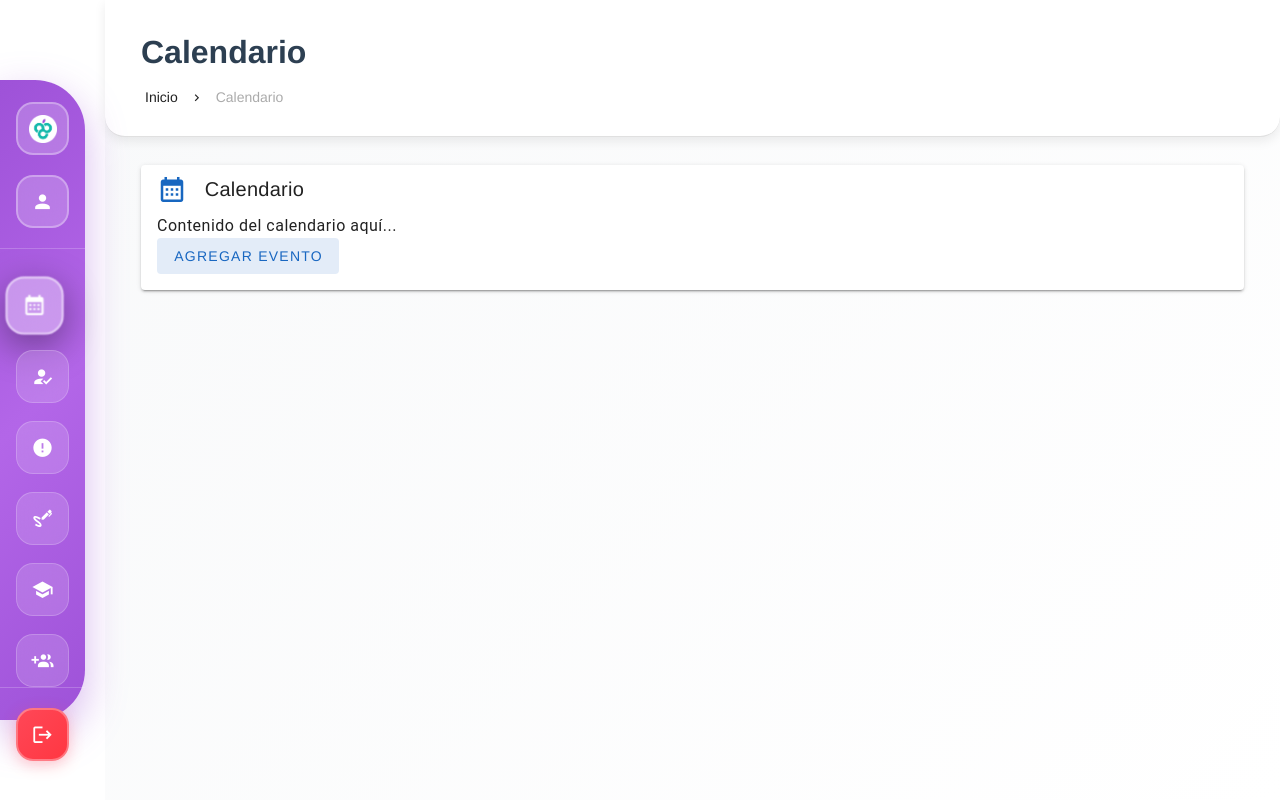
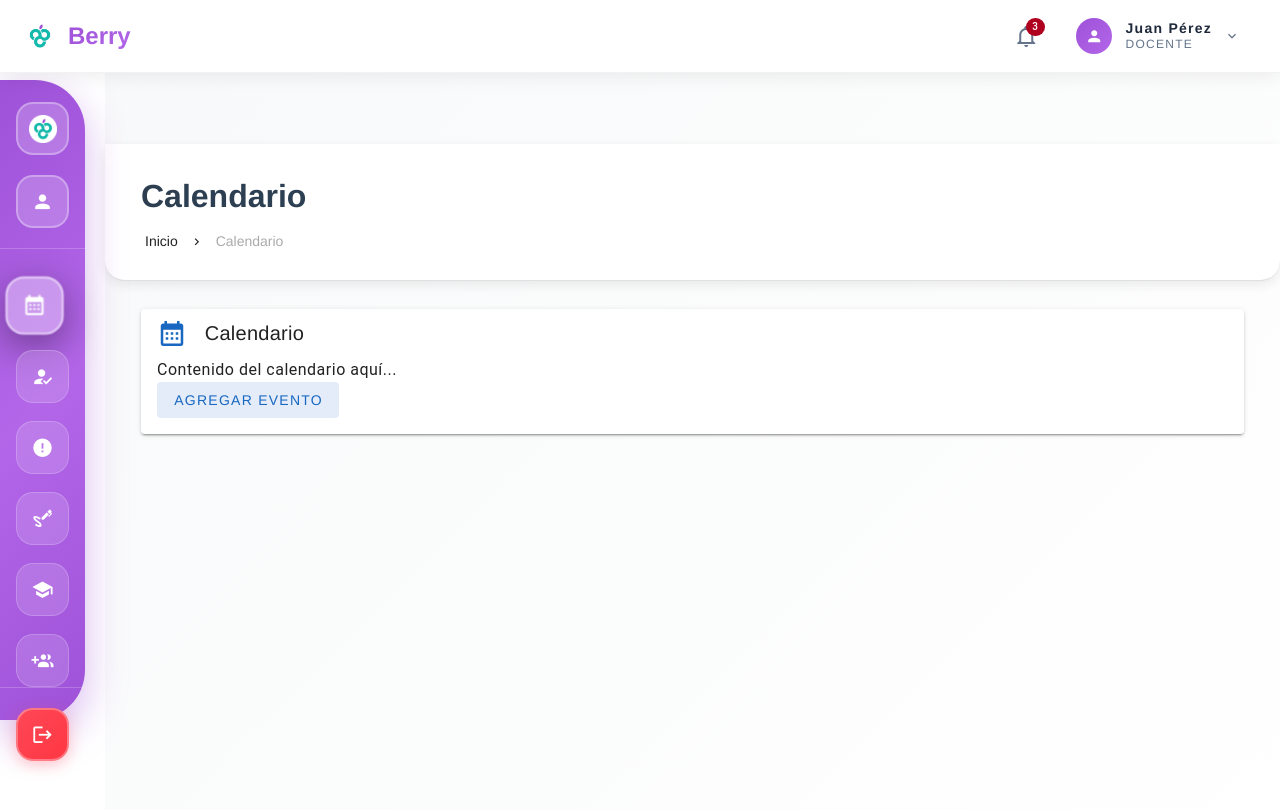
Before and after one commit to CristhoperSR/lms, a Vue app: page /app/calendario in a window 1280 px wide. Shown: the top 810 px of the page. Built offline with nearby package versions, Linux system fonts and the light colour scheme.

Commit message:
[Add] Responsive navbar and menu

```diff
--- a/src/layouts/MainLayout.vue
+++ b/src/layouts/MainLayout.vue
@@ -1,7 +1,10 @@
 <template>
   <v-app>
-    <!-- Curved Side Navigation -->
-    <div v-if="!isMobile" class="sidebar-container">
+    <!-- Modern Navbar - Solo en desktop y tablet -->
+    <ModernNavbar v-if="!isMobile" />
+
+    <!-- Curved Side Navigation - Solo desktop -->
+    <div v-if="isDesktop" class="sidebar-container">
       <div class="sidebar-curved">
         <!-- Logo Section -->
         <div class="logo-section">
@@ -38,7 +41,6 @@
             class="menu-item-wrapper"
           >
             <v-tooltip
-              v-if="!isMobile"
               :model-value="hoveredItem === item"
               location="end"
               :offset="10"
@@ -60,19 +62,6 @@
               </template>
               <span>{{ item.title }}</span>
             </v-tooltip>
-
-            <!-- Fallback button for mobile or when tooltip is not used -->
-            <v-btn
-              v-if="isMobile"
-              :size="buttonSize"
-              variant="flat"
-              class="menu-item"
-              :class="{ 'active': $route.name === item.name }"
-              @click="navigateTo(item.route)"
-              :ripple="false"
-            >
-              <v-icon :size="iconSize">{{ item.icon }}</v-icon>
-            </v-btn>
           </div>
         </div>
 
@@ -123,7 +112,8 @@
             <template v-slot:prepend>
               <v-icon size="24">mdi-account</v-icon>
             </template>
-            <v-list-item-title>Usuario</v-list-item-title>
+            <v-list-item-title>{{ userName }}</v-list-item-title>
+            <v-list-item-subtitle>{{ userRole }}</v-list-item-subtitle>
           </v-list-item>
         </div>
 
@@ -156,7 +146,7 @@
       </div>
     </v-navigation-drawer>
 
-    <!-- Mobile Menu Toggle -->
+    <!-- Mobile App Bar -->
     <v-app-bar
       v-if="isMobile"
       :height="56"
@@ -167,10 +157,87 @@
       <v-toolbar-title class="mobile-title">
         {{ currentPageTitle }}
       </v-toolbar-title>
+
+      <!-- Mobile Actions -->
+      <template v-slot:append>
+        <!-- Notifications -->
+        <v-btn
+          variant="text"
+          icon
+          size="small"
+          class="mobile-action-btn"
+        >
+          <v-badge
+            :content="notificationCount"
+            :model-value="notificationCount > 0"
+            color="error"
+            overlap
+          >
+            <v-icon size="20">mdi-bell-outline</v-icon>
+          </v-badge>
+        </v-btn>
+
+        <!-- User Menu Mobile -->
+        <v-menu offset-y>
+          <template v-slot:activator="{ props }">
+            <v-btn
+              v-bind="props"
+              variant="text"
+              icon
+              size="small"
+              class="mobile-action-btn"
+            >
+              <v-avatar size="28">
+                <v-icon size="16">mdi-account</v-icon>
+              </v-avatar>
+            </v-btn>
+          </template>
+
+          <v-list class="mobile-user-menu" min-width="180">
+            <v-list-item density="compact">
+              <v-list-item-title class="text-caption font-weight-bold">{{ userName }}</v-list-item-title>
+              <v-list-item-subtitle class="text-caption">{{ userRole }}</v-list-item-subtitle>
+            </v-list-item>
+
+            <v-divider />
+
+            <v-list-item @click="viewProfile" density="compact">
+              <template v-slot:prepend>
+                <v-icon size="18">mdi-account-circle</v-icon>
+              </template>
+              <v-list-item-title class="text-sm">Mi Perfil</v-list-item-title>
+            </v-list-item>
+
+            <v-list-item @click="openSettings" density="compact">
+              <template v-slot:prepend>
+                <v-icon size="18">mdi-cog</v-icon>
+              </template>
+              <v-list-item-title class="text-sm">Configuración</v-list-item-title>
+            </v-list-item>
+
+            <v-divider />
+
+            <v-list-item @click="logout" class="logout-item" density="compact">
+              <template v-slot:prepend>
+                <v-icon color="error" size="18">mdi-logout</v-icon>
+              </template>
+              <v-list-item-title class="text-error text-sm">Cerrar Sesión</v-list-item-title>
+            </v-list-item>
+          </v-list>
+        </v-menu>
+      </template>
     </v-app-bar>
 
     <!-- Main Content -->
-    <v-main class="main-content" :class="{ 'main-content-mobile': isMobile }">
+    <v-main
+      class="main-content"
+      :class="{
+        'main-content-mobile': isMobile,
+        'main-content-tablet': isTablet,
+        'main-content-desktop': isDesktop,
+        'main-content-with-navbar': !isMobile
+      }"
+    >
       <!-- Page Header - Hidden on mobile -->
       <div v-if="!isMobile" class="page-header">
         <div class="breadcrumb-section">
@@ -196,20 +263,24 @@
 </template>
 
 <script>
-import { ref, computed, onMounted, onUnmounted } from 'vue'
+import { ref, computed, onMounted } from 'vue'
 import { useRoute, useRouter } from 'vue-router'
 import { useDisplay } from 'vuetify'
+import ModernNavbar from './ModernNavbar.vue'
 
 export default {
   name: 'MainLayout',
+  components: {
+    ModernNavbar
+  },
   setup() {
     const route = useRoute()
     const router = useRouter()
-    const { mobile, smAndDown, mdAndDown } = useDisplay()
+    const { mobile, mdAndDown, lgAndUp } = useDisplay()
 
     const hoveredItem = ref(null)
-    const drawer = ref(true)
-    const windowWidth = ref(window.innerWidth)
+    const drawer = ref(false)
+    const notificationCount = ref(3)
 
     const menuItems = ref([
       {
@@ -253,29 +324,32 @@ export default {
     // Computed properties for responsive design
     const isMobile = computed(() => mobile.value)
     const isTablet = computed(() => mdAndDown.value && !mobile.value)
+    const isDesktop = computed(() => lgAndUp.value)
+
+    const userName = computed(() => 'Juan Pérez')
+    const userRole = computed(() => 'DOCENTE')
 
     const sidebarWidth = computed(() => {
-      if (mobile.value) return 280
-      if (smAndDown.value) return 70
-      if (mdAndDown.value) return 75
+      if (isMobile.value) return 280
+      if (isTablet.value) return 0 // No sidebar en tablet
       return 80
     })
 
     const buttonSize = computed(() => {
-      if (mobile.value) return 'default'
-      if (smAndDown.value) return 'small'
+      if (isMobile.value) return 'default'
+      if (isTablet.value) return 'small'
       return 'default'
     })
 
     const iconSize = computed(() => {
-      if (mobile.value) return 24
-      if (smAndDown.value) return 20
+      if (isMobile.value) return 24
+      if (isTablet.value) return 20
       return 22
     })
 
     const logoSize = computed(() => {
-      if (mobile.value) return 32
-      if (smAndDown.value) return 24
+      if (isMobile.value) return 32
+      if (isTablet.value) return 24
       return 28
     })
 
@@ -298,37 +372,36 @@ export default {
     ])
 
     const setHoveredItem = (item) => {
-      if (!mobile.value) {
+      if (!isMobile.value) {
         hoveredItem.value = item
       }
     }
 
     const navigateTo = (routePath) => {
       router.push(routePath)
-      if (mobile.value) {
+      if (isMobile.value) {
         drawer.value = false
       }
     }
 
     const logout = () => {
       router.push('/login')
-      if (mobile.value) {
+      if (isMobile.value) {
         drawer.value = false
       }
     }
 
-    const handleResize = () => {
-      windowWidth.value = window.innerWidth
+    const viewProfile = () => {
+      router.push('/app/perfil')
+    }
+
+    const openSettings = () => {
+      router.push('/app/configuracion')
     }
 
     onMounted(() => {
-      window.addEventListener('resize', handleResize)
       // Initialize drawer state based on screen size
-      drawer.value = !mobile.value
-    })
-
-    onUnmounted(() => {
-      window.removeEventListener('resize', handleResize)
+      drawer.value = false
     })
 
     return {
@@ -339,26 +412,32 @@ export default {
       breadcrumbs,
       isMobile,
       isTablet,
+      isDesktop,
+      userName,
+      userRole,
+      notificationCount,
       sidebarWidth,
       buttonSize,
       iconSize,
       logoSize,
       setHoveredItem,
       navigateTo,
-      logout
+      logout,
+      viewProfile,
+      openSettings
     }
   }
 }
 </script>
 
 <style scoped>
-/* Sidebar Container - Desktop */
+/* Sidebar Container - Solo Desktop */
 .sidebar-container {
   position: fixed;
   top: 0;
   left: 0;
   height: 100vh;
-  z-index: 1000;
+  z-index: 999;
 }
 
 .sidebar-curved {
@@ -583,15 +662,48 @@ export default {
   background: rgba(255, 71, 87, 0.2) !important;
 }
 
+/* Mobile App Bar */
+.mobile-app-bar {
+  background: linear-gradient(135deg, #9E52D8 0%, #B366E8 50%, #9E52D8 100%) !important;
+  color: white !important;
+}
+
+.mobile-title {
+  color: white !important;
+  font-weight: 600;
+}
+
+.mobile-action-btn {
+  color: white !important;
+  margin-right: 4px;
+}
+
+.mobile-user-menu {
+  border-radius: 12px !important;
+  box-shadow: 0 8px 30px rgba(0, 0, 0, 0.15);
+  border: 1px solid rgba(0, 0, 0, 0.08);
+  overflow: hidden;
+}
+
 /* Main Content */
 .main-content {
   background: linear-gradient(135deg, #f8f9fa 0%, #ffffff 100%);
-  margin-left: 100px;
   transition: margin-left 0.3s ease;
 }
 
 .main-content-mobile {
   margin-left: 0 !important;
+  margin-top: 0 !important;
+}
+
+.main-content-tablet {
+  margin-left: 0 !important;
+  margin-top: 72px; /* Altura del navbar */
+}
+
+.main-content-desktop {
+  margin-left: 100px !important;
+  margin-top: 72px; /* Altura del navbar */
 }
 
 .page-header {
@@ -619,28 +731,12 @@ export default {
 
 .content-wrapper {
   padding: 28px 36px;
-  min-height: calc(100vh - 140px);
-}
-
-/* Mobile App Bar */
-.mobile-app-bar {
-  background: linear-gradient(135deg, #9E52D8 0%, #B366E8 50%, #9E52D8 100%) !important;
-  color: white !important;
-}
-
-.mobile-title {
-  color: white !important;
-  font-weight: 600;
-}
-
-.content-wrapper {
-  padding: 28px 36px;
-  min-height: calc(100vh - 140px);
+  min-height: calc(100vh - 200px);
 }
 
 /* Responsive Design */
 
-/* Mobile */
+/* Mobile (xs) */
 @media (max-width: 599px) {
   .content-wrapper {
     padding: 20px 16px;
@@ -656,51 +752,34 @@ export default {
   }
 }
 
-/* Tablet */
-@media (min-width: 600px) and (max-width: 1024px) {
-  .sidebar-curved {
-    width: 75px;
-    height: 75vh;
-    max-height: 650px;
-    min-height: 500px;
-    border-radius: 0 40px 40px 0;
-    padding: 18px 0;
+/* Small Mobile (xxs) */
+@media (max-width: 375px) {
+  .content-wrapper {
+    padding: 16px 12px;
   }
 
-  .main-content {
-    margin-left: 90px;
-  }
-
-  .logo-circle {
-    width: 47px;
-    height: 47px;
-    border-radius: 15px;
-  }
-
-  .menu-item {
-    width: 47px !important;
-    height: 47px !important;
-    min-width: 47px !important;
-    border-radius: 15px !important;
-  }
-
-  .menu-items {
-    gap: 14px;
+  .mobile-app-bar {
+    padding: 0 8px;
   }
 }
 
-/* Small Desktop */
-@media (min-width: 1025px) and (max-width: 1199px) {
-  .sidebar-curved {
-    width: 80px;
+/* Tablet (sm-md) */
+@media (min-width: 600px) and (max-width: 1023px) {
+  .content-wrapper {
+    padding: 24px 24px;
+    min-height: calc(100vh - 180px);
   }
 
-  .main-content {
-    margin-left: 100px;
+  .page-header {
+    padding: 24px 24px;
+  }
+
+  .page-title {
+    font-size: 28px;
   }
 }
 
-/* Large Desktop */
+/* Large Desktop (xl+) */
 @media (min-width: 1200px) {
   .sidebar-curved {
     width: 85px;
@@ -711,8 +790,8 @@ export default {
     padding: 22px 0;
   }
 
-  .main-content {
-    margin-left: 105px;
+  .main-content-desktop {
+    margin-left: 105px !important;
   }
 
   .logo-circle {
--- /dev/null
+++ b/src/layouts/ModernNavbar.vue
@@ -0,0 +1,339 @@
+<template>
+  <v-app-bar
+    :height="navbarHeight"
+    flat
+    class="modern-navbar"
+    :class="{ 'navbar-scrolled': isScrolled }"
+  >
+    <v-container fluid class="navbar-container">
+      <!-- Logo Section -->
+      <div class="navbar-brand">
+        <div class="logo-container">
+          <v-img
+            src="/img/berry.png"
+            alt="Berry Logo"
+            :width="32"
+            :height="32"
+            class="brand-logo"
+          />
+          <span class="brand-text">Berry</span>
+        </div>
+      </div>
+
+      <!-- Spacer to push actions to the right -->
+      <v-spacer />
+
+      <!-- Right Section -->
+      <div class="navbar-actions">
+        <!-- Notifications -->
+        <v-btn
+          variant="text"
+          icon
+          class="action-btn notification-btn"
+          @click="toggleNotifications"
+        >
+          <v-badge
+            :content="notificationCount"
+            :model-value="notificationCount > 0"
+            color="error"
+            overlap
+          >
+            <v-icon>mdi-bell-outline</v-icon>
+          </v-badge>
+        </v-btn>
+
+        <!-- User Profile -->
+        <v-menu offset-y>
+          <template v-slot:activator="{ props }">
+            <v-btn
+              v-bind="props"
+              variant="text"
+              class="user-profile-btn"
+              :ripple="false"
+            >
+              <v-avatar size="36" class="user-avatar">
+                <v-icon>mdi-account</v-icon>
+              </v-avatar>
+              <div v-if="!isMobile" class="user-info">
+                <span class="user-name">{{ userName }}</span>
+                <span class="user-role">{{ userRole }}</span>
+              </div>
+              <v-icon v-if="!isMobile" size="16" class="dropdown-icon">mdi-chevron-down</v-icon>
+            </v-btn>
+          </template>
+
+          <v-list class="user-menu" min-width="200">
+            <v-list-item @click="viewProfile">
+              <template v-slot:prepend>
+                <v-icon>mdi-account-circle</v-icon>
+              </template>
+              <v-list-item-title>Mi Perfil</v-list-item-title>
+            </v-list-item>
+
+            <v-list-item @click="openSettings">
+              <template v-slot:prepend>
+                <v-icon>mdi-cog</v-icon>
+              </template>
+              <v-list-item-title>Configuración</v-list-item-title>
+            </v-list-item>
+
+            <v-divider />
+
+            <v-list-item @click="logout" class="logout-item">
+              <template v-slot:prepend>
+                <v-icon color="error">mdi-logout</v-icon>
+              </template>
+              <v-list-item-title class="text-error">Cerrar Sesión</v-list-item-title>
+            </v-list-item>
+          </v-list>
+        </v-menu>
+      </div>
+    </v-container>
+  </v-app-bar>
+</template>
+
+<script>
+import { ref, computed, onMounted, onUnmounted } from 'vue'
+import { useRouter } from 'vue-router'
+import { useDisplay } from 'vuetify'
+
+export default {
+  name: 'ModernNavbar',
+  setup() {
+    const router = useRouter()
+    const { mobile } = useDisplay()
+
+    const isScrolled = ref(false)
+    const notificationCount = ref(3)
+
+    // Computed properties
+    const isMobile = computed(() => mobile.value)
+    const navbarHeight = computed(() => isMobile.value ? 64 : 72)
+    const userName = computed(() => 'Juan Pérez')
+    const userRole = computed(() => 'DOCENTE')
+
+    // Methods
+    const logout = () => {
+      router.push('/login')
+    }
+
+    const viewProfile = () => {
+      router.push('/app/perfil')
+    }
+
+    const openSettings = () => {
+      router.push('/app/configuracion')
+    }
+
+    const toggleNotifications = () => {
+      // Implementar lógica de notificaciones
+      console.log('Toggle notifications')
+    }
+
+    const handleScroll = () => {
+      isScrolled.value = window.scrollY > 10
+    }
+
+    onMounted(() => {
+      window.addEventListener('scroll', handleScroll)
+    })
+
+    onUnmounted(() => {
+      window.removeEventListener('scroll', handleScroll)
+    })
+
+    return {
+      isScrolled,
+      notificationCount,
+      isMobile,
+      navbarHeight,
+      userName,
+      userRole,
+      logout,
+      viewProfile,
+      openSettings,
+      toggleNotifications
+    }
+  }
+}
+</script>
+
+<style scoped>
+/* Main Navbar */
+.modern-navbar {
+  background: rgba(255, 255, 255, 0.95) !important;
+  backdrop-filter: blur(20px);
+  border-bottom: 1px solid rgba(0, 0, 0, 0.05);
+  transition: all 0.3s cubic-bezier(0.4, 0, 0.2, 1);
+  box-shadow: 0 2px 20px rgba(0, 0, 0, 0.08);
+}
+
+.navbar-scrolled {
+  background: rgba(255, 255, 255, 0.98) !important;
+  box-shadow: 0 4px 30px rgba(0, 0, 0, 0.12);
+}
+
+.navbar-container {
+  display: flex;
+  align-items: center;
+  padding: 0 24px;
+  max-width: none;
+}
+
+/* Brand Section */
+.navbar-brand {
+  flex-shrink: 0;
+}
+
+.logo-container {
+  display: flex;
+  align-items: center;
+  gap: 12px;
+}
+
+.brand-logo {
+  border-radius: 8px;
+}
+
+.brand-text {
+  font-size: 24px;
+  font-weight: 700;
+  background: linear-gradient(135deg, #9E52D8, #B366E8);
+  -webkit-background-clip: text;
+  -webkit-text-fill-color: transparent;
+  background-clip: text;
+}
+
+/* Actions Section */
+.navbar-actions {
+  display: flex;
+  align-items: center;
+  gap: 12px;
+  flex-shrink: 0;
+}
+
+.action-btn {
+  width: 44px !important;
+  height: 44px !important;
+  border-radius: 12px !important;
+  color: #64748b !important;
+  transition: all 0.3s ease !important;
+}
+
+.action-btn:hover {
+  background: rgba(100, 116, 139, 0.08) !important;
+  color: #475569 !important;
+}
+
+.notification-btn:hover {
+  background: rgba(239, 68, 68, 0.08) !important;
+  color: #ef4444 !important;
+}
+
+/* User Profile Button */
+.user-profile-btn {
+  height: 48px !important;
+  padding: 0 16px !important;
+  border-radius: 12px !important;
+  color: #64748b !important;
+  transition: all 0.3s ease !important;
+  text-transform: none !important;
+}
+
+.user-profile-btn:hover {
+  background: rgba(100, 116, 139, 0.08) !important;
+}
+
+.user-avatar {
+  background: linear-gradient(135deg, #9E52D8, #B366E8) !important;
+  color: white;
+  margin-right: 12px;
+}
+
+.user-info {
+  display: flex;
+  flex-direction: column;
+  align-items: flex-start;
+  margin-right: 8px;
+}
+
+.user-name {
+  font-size: 14px;
+  font-weight: 600;
+  color: #1e293b;
+  line-height: 1.2;
+}
+
+.user-role {
+  font-size: 12px;
+  color: #64748b;
+  font-weight: 500;
+  line-height: 1.2;
+}
+
+.dropdown-icon {
+  margin-left: 4px;
+  transition: transform 0.3s ease;
+}
+
+/* User Menu */
+.user-menu {
+  border-radius: 12px !important;
+  box-shadow: 0 10px 40px rgba(0, 0, 0, 0.15);
+  border: 1px solid rgba(0, 0, 0, 0.08);
+  overflow: hidden;
+}
+
+.user-menu :deep(.v-list-item) {
+  padding: 12px 20px;
+  transition: all 0.2s ease;
+}
+
+.user-menu :deep(.v-list-item:hover) {
+  background: rgba(100, 116, 139, 0.05);
+}
+
+.logout-item:hover {
+  background: rgba(239, 68, 68, 0.05) !important;
+}
+
+/* Responsive Design */
+@media (max-width: 960px) {
+  .navbar-container {
+    padding: 0 16px;
+  }
+
+  .brand-text {
+    font-size: 20px;
+  }
+}
+
+@media (max-width: 600px) {
+  .navbar-container {
+    padding: 0 12px;
+  }
+
+  .brand-text {
+    display: none;
+  }
+
+  .user-info {
+    display: none;
+  }
+}
+
+/* Override Vuetify styles */
+:deep(.v-btn--size-default) {
+  min-width: unset;
+}
+
+:deep(.v-list-item__prepend) {
+  color: inherit;
+}
+
+:deep(.v-badge__badge) {
+  font-size: 10px;
+  min-width: 18px;
+  height: 18px;
+}
+</style>
```
Also changed, not shown: src/components/navbar.vue (deleted).
